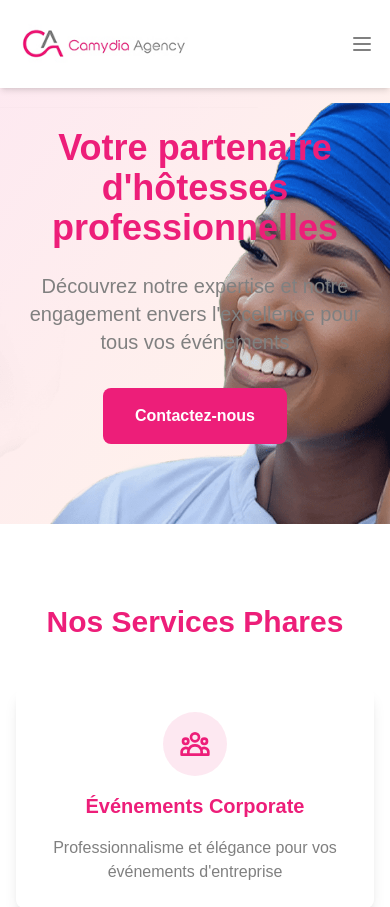
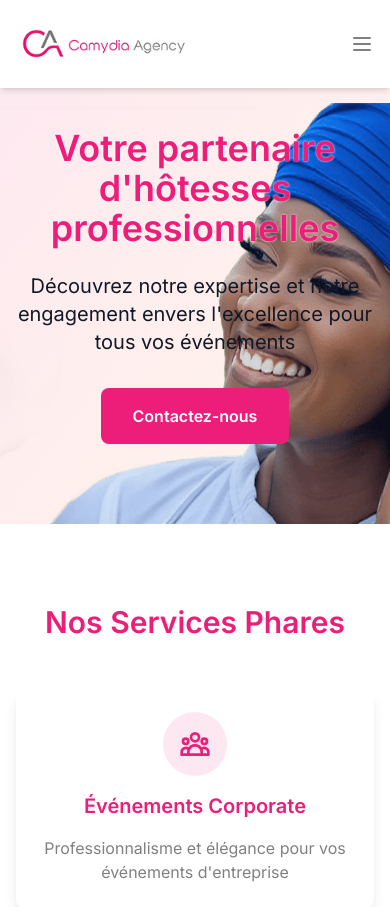
Before and after one commit to workmusicalflow/camydia-agency, a PHP site: template views/index.twig in a window 390 px wide. Shown: the top 907 px of the page. Run offline with PHP 8.4, Linux system fonts and the light colour scheme; the template is opened without the code that fills it, so the values that code supplies are empty; style sheets or scripts are compiled from the project's sources; some libraries are stand-ins or nearby versions.

Commit message:
Mise à jour typographie et ajout contour texte Hero sur mobile

```diff
--- a/tailwind.config.js
+++ b/tailwind.config.js
@@ -9,8 +9,11 @@ module.exports = {
         accent: "#ff9b2e",
       },
       fontFamily: {
-        sans: ["Arial", "sans-serif"],
-        serif: ["Georgia", "serif"],
+        sans: ["Inter", "sans-serif"],
+        serif: ["Bodoni Moda", "serif"],
+      },
+      opacity: {
+        75: "0.75",
       },
     },
   },
--- a/views/index.twig
+++ b/views/index.twig
@@ -6,14 +6,14 @@
   <!-- Hero Section -->
   <section class="hero-content pt-32 pb-20 bg-gradient-to-br from-primary/10 to-accent/10 relative overflow-hidden">
     <div class="absolute inset-0 z-10">
-      <img src="/images/content/home/hero-min.png" alt="" class="w-full h-full object-cover object-right">
+      <img src="/images/content/home/hero-min.png" alt="" class="w-full h-full object-cover object-right opacity-100 md:opacity-100 opacity-75-mobile">
     </div>
     <div class="container mx-auto px-4 relative z-20">
       <div class="max-w-3xl mx-auto text-center">
-        <h1 class="text-4xl md:text-5xl font-bold text-primary mb-6">
+        <h1 class="text-4xl md:text-5xl font-bold text-primary mb-6 [text-shadow:_0_0_2px_white] md:[text-shadow:none]">
           Votre partenaire d'hôtesses professionnelles
         </h1>
-        <p class="text-xl text-secondary mb-8">
+        <p class="text-xl text-gray-900 mb-8">
           Découvrez notre expertise et notre engagement envers l'excellence pour tous vos événements
         </p>
         <a href="/contact" class="inline-block bg-primary hover:bg-primary/90 text-white font-semibold px-8 py-4 rounded-lg transition-colors duration-300">
--- a/views/layout.twig
+++ b/views/layout.twig
@@ -4,7 +4,8 @@
   <meta charset="UTF-8">
   <meta name="viewport" content="width=device-width, initial-scale=1.0">
   <title>{% block title %}Camydia Agency{% endblock %}</title>
-  <link rel="stylesheet" href="/css/main.css">
+    <link rel="stylesheet" href="/css/main.css">
+    <link href="https://fonts.googleapis.com/css2?family=Bodoni+Moda:wght@400;500;600;700&family=Inter:wght@400;500;600&display=swap" rel="stylesheet">
   <script src="https://cdn.jsdelivr.net/npm/alpinejs@3.x.x/dist/cdn.min.js" defer></script>
   <script src="/js/main.js?v=1.0"></script>
 </head>
```
